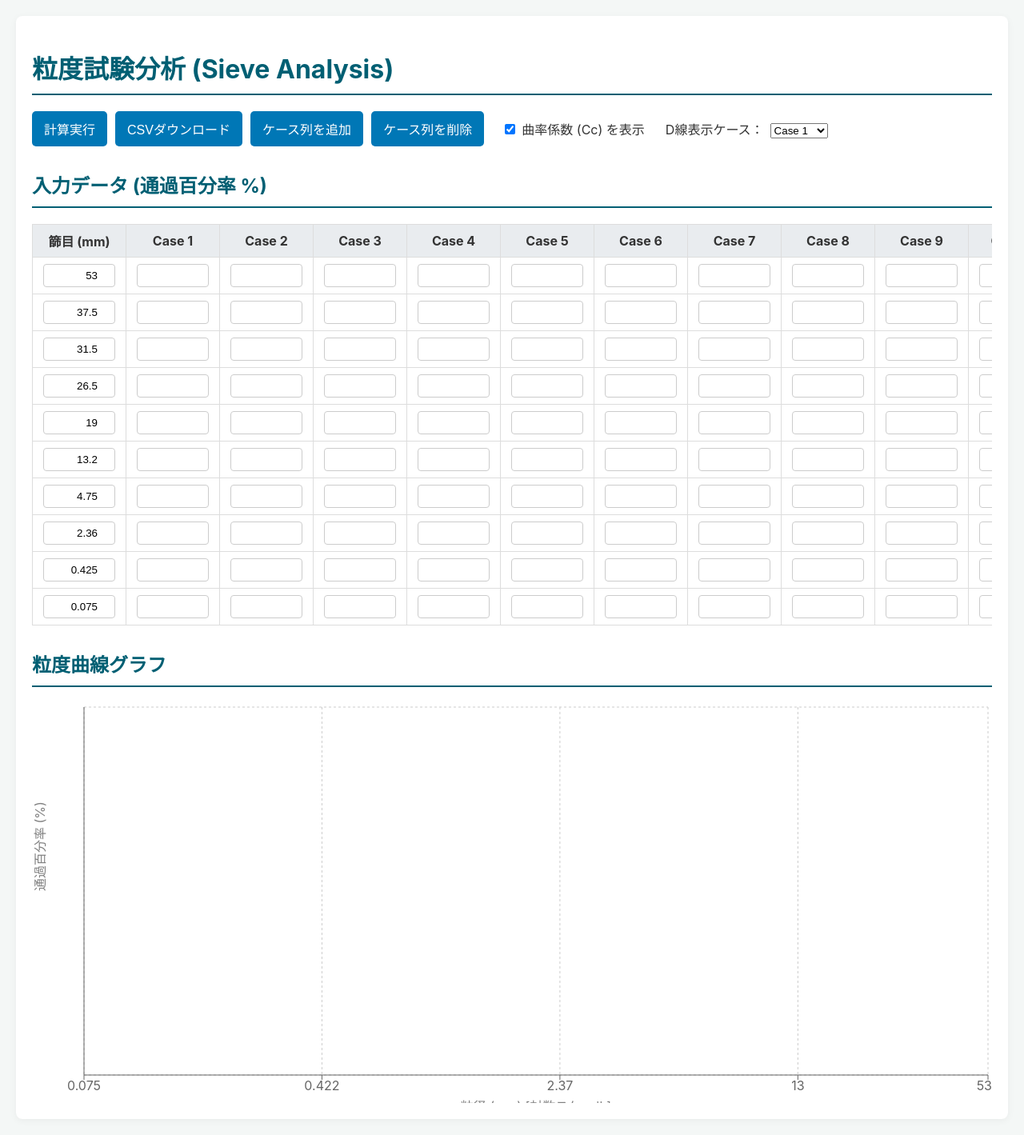
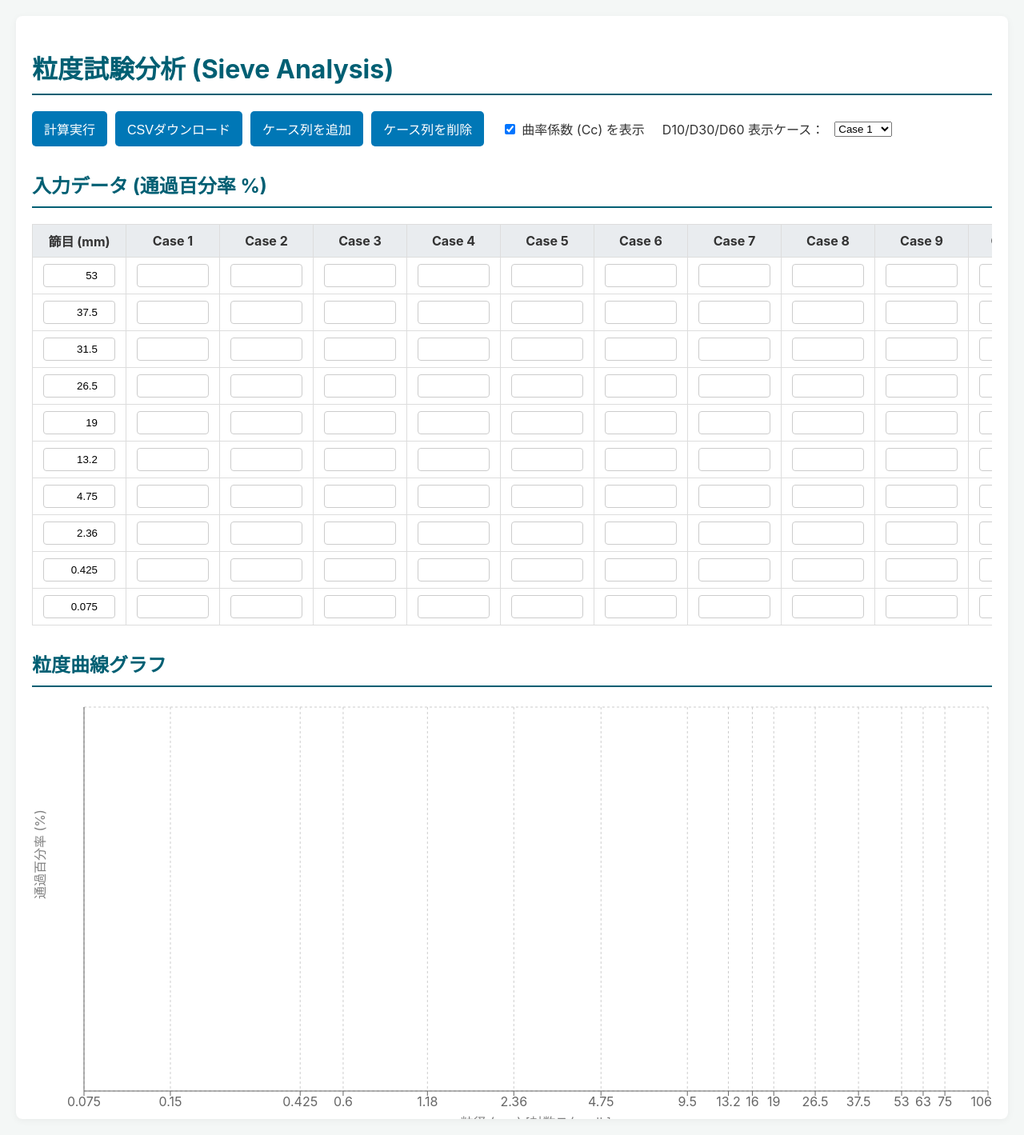
Before and after one commit to kanacyu99/KINTOUKEISUU, a React (Vite) app in the folder sieve-analysis-app/: page / in a window 1280 px wide. Shown: the whole page at 80% size. Built offline with nearby package versions, Linux system fonts and the light colour scheme.

Commit message:
Update App.tsx

```diff
--- a/sieve-analysis-app/src/App.tsx
+++ b/sieve-analysis-app/src/App.tsx
@@ -2,14 +2,14 @@ import { useMemo, useState } from 'react';
 import Papa from 'papaparse';
 import type { LegendPayload } from 'recharts';
 import {
-  CartesianGrid,
-  Legend,
+  LineChart,
   Line,
-  LineChart,
-  ResponsiveContainer,
-  Tooltip,
   XAxis,
   YAxis,
+  CartesianGrid,
+  Tooltip,
+  Legend,
+  ResponsiveContainer,
   ReferenceLine,
 } from 'recharts';
 
@@ -41,6 +41,7 @@ interface CustomTooltipPayload {
   value: number;
   dataKey?: string;
   color?: string;
+  payload?: object;
 }
 
 interface CustomTooltipProps {
@@ -49,12 +50,19 @@ interface CustomTooltipProps {
   label?: number | string;
 }
 
+// ====== Settings you asked for ======
+const X_MIN_MM = 0.075;
+const X_MAX_MM = 106;
+
+// Excelみたいな目盛り感（必要なら増減OK）
+const AXIS_SIEVE_TICKS_MM = [
+  0.075, 0.15, 0.425, 0.6, 1.18, 2.36, 4.75, 9.5, 13.2, 16, 19, 26.5, 31.5, 37.5, 53, 63, 75, 106,
+];
+
 // Custom Tooltip Component
 const CustomTooltip = ({ active, payload, label }: CustomTooltipProps) => {
   if (active && payload && payload.length && typeof label === 'number') {
-    // label is log10(sieveSize)
     const originalSieveSize = Math.pow(10, label);
-
     return (
       <div className="custom-tooltip">
         <p className="label">{`粒径: ${originalSieveSize.toFixed(3)} mm`}</p>
@@ -84,26 +92,10 @@ const initialSieveData: SieveData[] = initialSieveSizes.map((size) => ({
 }));
 
 const chartColors = [
-  '#e6194B',
-  '#3cb44b',
-  '#ffe119',
-  '#4363d8',
-  '#f58231',
-  '#911eb4',
-  '#46f0f0',
-  '#f032e6',
-  '#bcf60c',
-  '#fabebe',
-  '#008080',
-  '#e6beff',
-  '#9A6324',
-  '#fffac8',
-  '#800000',
-  '#aaffc3',
-  '#808080',
-  '#ffd8b1',
-  '#000075',
-  '#a9a9a9',
+  '#e6194B', '#3cb44b', '#ffe119', '#4363d8', '#f58231', '#911eb4',
+  '#46f0f0', '#f032e6', '#bcf60c', '#fabebe', '#008080', '#e6beff',
+  '#9A6324', '#fffac8', '#800000', '#aaffc3', '#808080', '#ffd8b1',
+  '#000075', '#a9a9a9',
 ];
 
 function App() {
@@ -113,12 +105,12 @@ function App() {
   const [validationMessages, setValidationMessages] = useState<ValidationMessage[]>([]);
   const [showCc, setShowCc] = useState<boolean>(true);
 
-  // 参照線（D10/D30/D60）をどのケースで表示するか：とりあえず Case 1
-  const [dLineCase, setDLineCase] = useState<string>(initialCases[0]);
-
   const [visibleCases, setVisibleCases] = useState<Record<string, boolean>>(
     initialCases.reduce((acc, caseName) => ({ ...acc, [caseName]: true }), {})
   );
+
+  // ★ D-lines 表示対象ケース（まずはCase 1）
+  const [dLineCase, setDLineCase] = useState<string>(initialCases[0]);
 
   const handleLegendClick = (e: LegendPayload) => {
     const key = e.dataKey;
@@ -138,7 +130,6 @@ function App() {
     const newData = [...sieveData];
     const newSize = parseFloat(value);
     newData[rowIndex].sieveSize = isNaN(newSize) ? 0 : newSize;
-    // 表は大きい順で見やすいので降順
     newData.sort((a, b) => b.sieveSize - a.sieveSize);
     setSieveData(newData);
     validateData(newData);
@@ -158,10 +149,10 @@ function App() {
 
         const value = parseFloat(valueStr);
         if (isNaN(value) || value < 0 || value > 100) {
-          messages.push({ rowIndex: originalRowIndex, caseName, message: `0-100の値を入力`, type: 'error' });
+          messages.push({ rowIndex: originalRowIndex, caseName, message: '0-100の値を入力', type: 'error' });
         } else {
           if (lastValue !== null && value > lastValue) {
-            messages.push({ rowIndex: originalRowIndex, caseName, message: `単調減少違反`, type: 'warning' });
+            messages.push({ rowIndex: originalRowIndex, caseName, message: '単調減少違反', type: 'warning' });
           }
           lastValue = value;
         }
@@ -172,7 +163,10 @@ function App() {
     return !messages.some((msg) => msg.type === 'error');
   };
 
-  const getDValue = (data: { passing: number; sieveSize: number }[], targetPercentage: number): number | string => {
+  const getDValue = (
+    data: { passing: number; sieveSize: number }[],
+    targetPercentage: number
+  ): number | string => {
     const sortedBySize = [...data].sort((a, b) => b.sieveSize - a.sieveSize);
     const sortedByPassing = [...sortedBySize].sort((a, b) => a.passing - b.passing);
 
@@ -180,7 +174,9 @@ function App() {
 
     const minPassing = sortedByPassing[0].passing;
     const maxPassing = sortedByPassing[sortedByPassing.length - 1].passing;
-    if (targetPercentage < minPassing || targetPercentage > maxPassing) return '範囲外';
+    if (targetPercentage < minPassing || targetPercentage > maxPassing) {
+      return '範囲外';
+    }
 
     let p1: { passing: number; sieveSize: number } | null = null;
     let p2: { passing: number; sieveSize: number } | null = null;
@@ -251,8 +247,8 @@ function App() {
 
   const handleRemoveCase = () => {
     if (cases.length <= 1) return;
-    const lastCaseName = cases[cases.length - 1];
-    const newCases = cases.slice(0, -1);
+    const newCases = [...cases];
+    const lastCaseName = newCases.pop()!;
     setCases(newCases);
 
     setSieveData(
@@ -267,7 +263,7 @@ function App() {
     delete newVisibleCases[lastCaseName];
     setVisibleCases(newVisibleCases);
 
-    if (dLineCase === lastCaseName) setDLineCase(newCases[0]);
+    if (dLineCase === lastCaseName) setDLineCase(newCases[0] ?? 'Case 1');
   };
 
   const handleDownloadCsv = () => {
@@ -302,7 +298,6 @@ function App() {
     });
   }, [sieveData, cases]);
 
-  // ✅ グラフ用データ：粒径を「昇順」にソート（ここが軸反転の肝）
   const chartData = useMemo(() => {
     const processedData = sieveData
       .map((row) => {
@@ -325,25 +320,47 @@ function App() {
       })
       .filter((row) => row.sieveSize > 0);
 
-    // ✅ 昇順（小→大）にする
+    // xは「小→大」で右に行く（あなたの完成図と同じ）
     processedData.sort((a, b) => a.sieveSize - b.sieveSize);
-
     return processedData;
   }, [sieveData, cases]);
 
-  const dLineResult = results.find((r) => r.caseName === dLineCase);
-  const d10 = typeof dLineResult?.D10 === 'number' ? dLineResult!.D10 : null;
-  const d30 = typeof dLineResult?.D30 === 'number' ? dLineResult!.D30 : null;
-  const d60 = typeof dLineResult?.D60 === 'number' ? dLineResult!.D60 : null;
+  // X軸（対数）固定：0.075～106
+  const xDomain = useMemo<[number, number]>(() => {
+    return [Math.log10(X_MIN_MM), Math.log10(X_MAX_MM)];
+  }, []);
 
-  const fmtTickMm = (tick: number) => {
-    const mm = Math.pow(10, tick);
-    // 見た目がゴチャつくのでいい感じに丸める
-    if (mm >= 10) return String(Number(mm.toFixed(0)));
-    if (mm >= 1) return String(Number(mm.toFixed(2)));
-    if (mm >= 0.1) return String(Number(mm.toFixed(3)));
-    return String(Number(mm.toFixed(3)));
-  };
+  const xTicks = useMemo(() => {
+    return AXIS_SIEVE_TICKS_MM.map((mm) => Math.log10(mm));
+  }, []);
+
+  // D-lines 用（選択ケースの結果から取得）
+  const dLineResult = useMemo(() => {
+    return results.find((r) => r.caseName === dLineCase) ?? null;
+  }, [results, dLineCase]);
+
+  const dLines = useMemo(() => {
+    if (!dLineResult) return [];
+
+    const items: { label: string; mm: number }[] = [];
+
+    const addIfNumber = (label: string, v: number | string) => {
+      if (typeof v === 'number' && v > 0) items.push({ label, mm: v });
+    };
+
+    addIfNumber('D10', dLineResult.D10);
+    addIfNumber('D30', dLineResult.D30);
+    addIfNumber('D60', dLineResult.D60);
+
+    // D-linesは見やすい順に右→左になりがちなので、粒径でソートしておく
+    items.sort((a, b) => a.mm - b.mm);
+
+    return items.map((it) => ({
+      ...it,
+      x: Math.log10(it.mm),
+      text: `${it.label} = ${it.mm.toFixed(3)} mm`,
+    }));
+  }, [dLineResult]);
 
   return (
     <div className="App">
@@ -356,20 +373,26 @@ function App() {
         <button onClick={handleRemoveCase} disabled={cases.length <= 1}>
           ケース列を削除
         </button>
+
         <label style={{ marginLeft: 12 }}>
           <input type="checkbox" checked={showCc} onChange={() => setShowCc(!showCc)} /> 曲率係数 (Cc) を表示
         </label>
 
-        <span style={{ marginLeft: 16 }}>
-          D線表示ケース：
-          <select value={dLineCase} onChange={(e) => setDLineCase(e.target.value)} style={{ marginLeft: 8 }}>
+        {/* ★ D-lines 表示ケース */}
+        <label style={{ marginLeft: 12 }}>
+          D10/D30/D60 表示ケース：
+          <select
+            value={dLineCase}
+            onChange={(e) => setDLineCase(e.target.value)}
+            style={{ marginLeft: 8 }}
+          >
             {cases.map((c) => (
               <option key={c} value={c}>
                 {c}
               </option>
             ))}
           </select>
-        </span>
+        </label>
       </div>
 
       <h2>入力データ (通過百分率 %)</h2>
@@ -449,18 +472,24 @@ function App() {
 
       <h2>粒度曲線グラフ</h2>
       <div className="chart-container">
-        <ResponsiveContainer width="100%" height={500}>
+        <ResponsiveContainer width="100%" height={520}>
           <LineChart data={chartData}>
             <CartesianGrid strokeDasharray="3 3" />
 
             <XAxis
               dataKey="logSieveSize"
               type="number"
-              domain={['dataMin', 'dataMax']}
-              // ✅ reversed をやめる（ここが軸反対を直す）
-              // reversed={true}
+              domain={xDomain}
+              ticks={xTicks}
+              reversed={false}
               label={{ value: '粒径 (mm) [対数スケール]', position: 'insideBottom', offset: -15 }}
-              tickFormatter={fmtTickMm}
+              tickFormatter={(tick) => {
+                const mm = Math.pow(10, tick);
+                // 目盛りが多いので、見やすく丸め
+                if (mm >= 10) return String(Math.round(mm * 10) / 10);
+                if (mm >= 1) return String(Math.round(mm * 100) / 100);
+                return String(Math.round(mm * 1000) / 1000);
+              }}
               allowDuplicatedCategory={false}
             />
 
@@ -473,43 +502,35 @@ function App() {
             <Tooltip content={<CustomTooltip />} />
             <Legend onClick={handleLegendClick} />
 
-            {/* D-lines */}
-            {d60 !== null && (
+            {/* ★ D10/D30/D60 縦線 */}
+            {dLines.map((dl) => (
               <ReferenceLine
-                x={Math.log10(d60)}
-                stroke="#666"
+                key={dl.label}
+                x={dl.x}
+                stroke="#777"
                 strokeDasharray="4 4"
-                label={{ value: 'D60', position: 'insideTop', fill: '#666' }}
+                label={{
+                  value: dl.text,
+                  position: 'insideTop',
+                  fill: '#777',
+                  fontSize: 12,
+                }}
               />
-            )}
-            {d30 !== null && (
-              <ReferenceLine
-                x={Math.log10(d30)}
-                stroke="#666"
-                strokeDasharray="4 4"
-                label={{ value: 'D30', position: 'insideTop', fill: '#666' }}
-              />
-            )}
-            {d10 !== null && (
-              <ReferenceLine
-                x={Math.log10(d10)}
-                stroke="#666"
-                strokeDasharray="4 4"
-                label={{ value: 'D10', position: 'insideTop', fill: '#666' }}
-              />
-            )}
+            ))}
 
+            {/* ★ プロットは「直線」でつなぐ */}
             {plottableCases.map((caseName) => {
               const caseIndex = cases.findIndex((c) => c === caseName);
               return (
                 <Line
                   key={caseName}
-                  type="monotone"
+                  type="linear"
                   dataKey={caseName}
                   stroke={visibleCases[caseName] ? chartColors[caseIndex % chartColors.length] : 'transparent'}
                   strokeWidth={2}
                   dot={{ r: 3 }}
                   connectNulls={false}
+                  isAnimationActive={false}
                 />
               );
             })}
```
